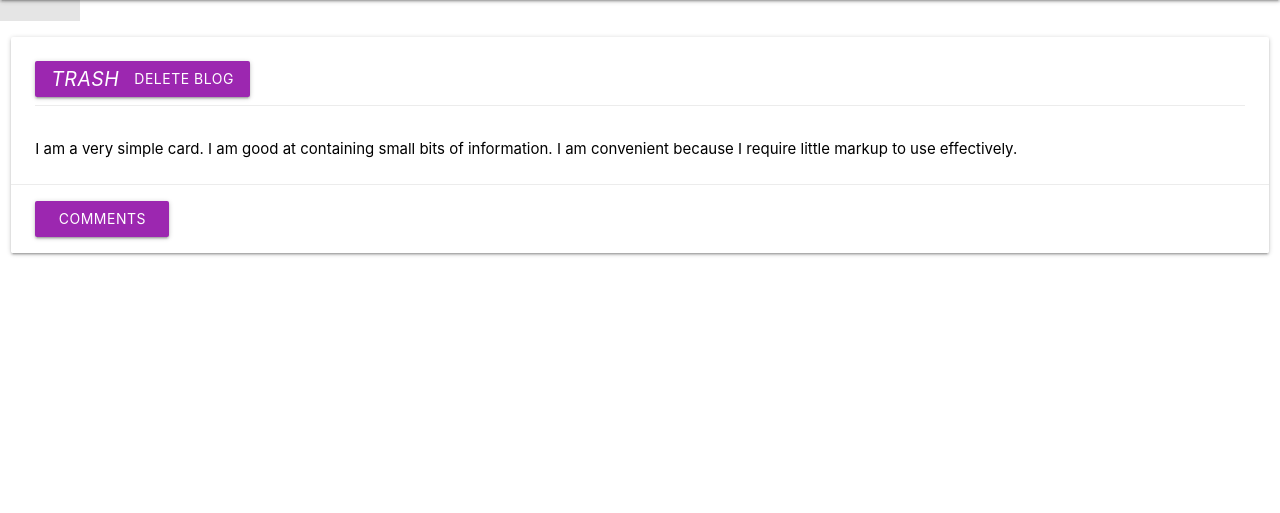
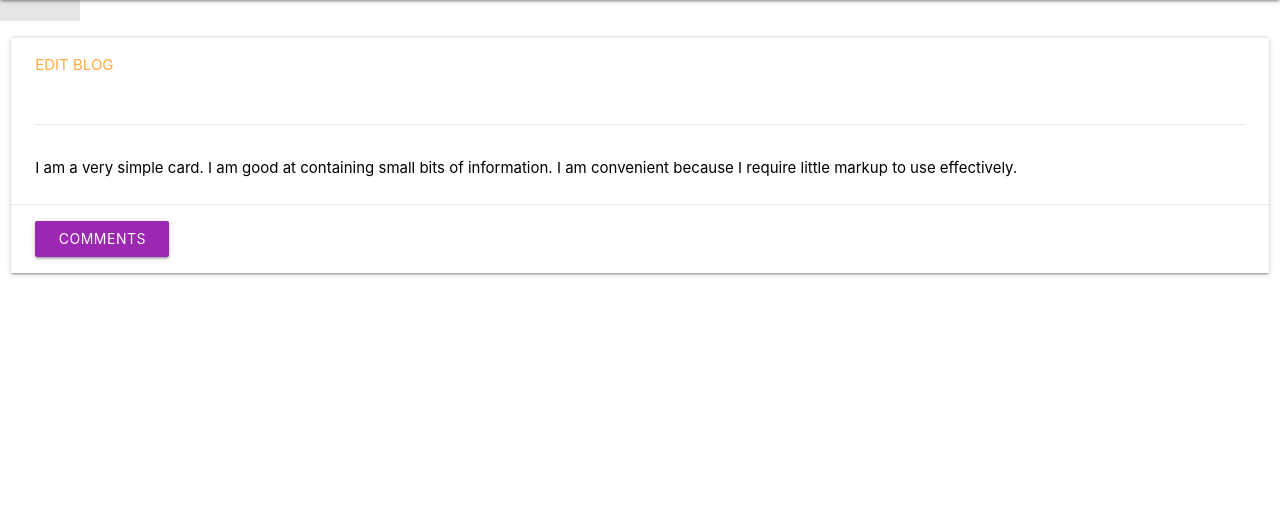
Before and after one commit to polina-g/tech-talk-v2, a Django app: template blog/templates/blogs/detail.html in a window 1280 px wide. Shown: the part 80-593 px from the top of the page. Run offline with Django 3.2, Linux system fonts and the light colour scheme; the template is opened without the code that fills it, so the values that code supplies are empty.

```diff
--- a/blog/templates/blogs/detail.html
+++ b/blog/templates/blogs/detail.html
@@ -6,8 +6,11 @@
 <div class="row">
     <div class="col s12 ">
       <div class="card blue-green darken-1 white">
+          <div class = "card-action">
+              <a href="{% url 'blog_urls: blog_update' %}">Edit Blog</a>
+
+          </div>
         <div class="card-content black-text">
-            <a class="waves-effect purple waves-light btn"><i class="material-icons left">trash</i>Delete Blog</a>
           <span class="card-title">{{blog.title}}</span>
           <div class="card-action">
 
```
